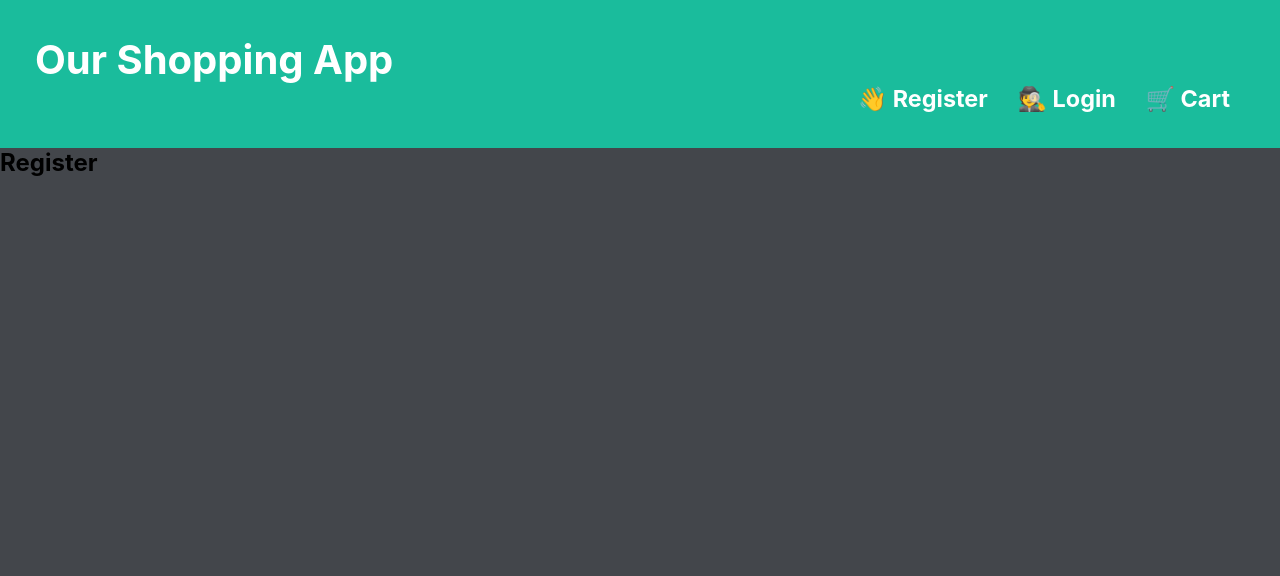
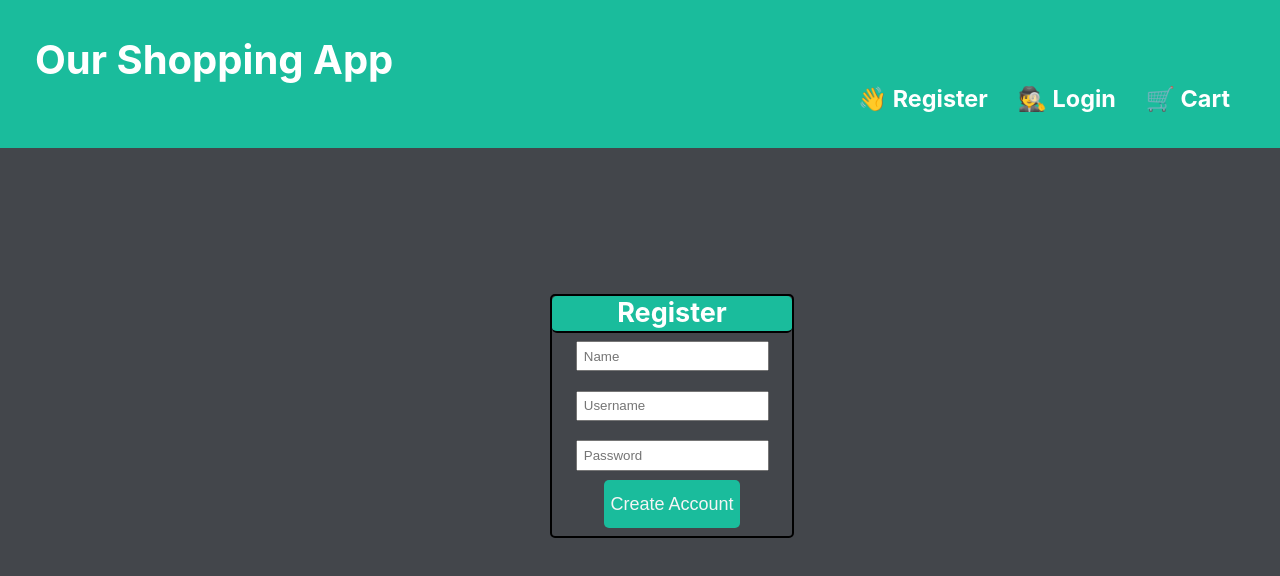
Before and after one commit to Sdsdsde2/phase-4-proj, a React (Create React App) app in the folder p4-frontend/: page /register in a window 1280 px wide. Shown: the top 576 px of the page. Built offline with nearby package versions, Linux system fonts and the light colour scheme; the HTML template or start-up script is replaced by a standard one.

Commit message:
register-and-login-form

```diff
--- a/p4-frontend/package.json
+++ b/p4-frontend/package.json
@@ -13,7 +13,7 @@
     "web-vitals": "^1.1.1"
   },
   "scripts": {
-    "start": "react-scripts start",
+    "start": "PORT=4004 react-scripts start",
     "build": "react-scripts build",
     "test": "react-scripts test",
     "eject": "react-scripts eject"
--- a/p4-frontend/src/components/header.js
+++ b/p4-frontend/src/components/header.js
@@ -1,5 +1,7 @@
 import React from 'react';
-import Main from './main'
+import Main from './main';
+import Register from './register';
+import Login from './login';
 
 import {
     BrowserRouter as Router,
@@ -45,14 +47,6 @@ function Home() {
     return <Main />;
 }
 
-function Register() {
-    return <h2>Register</h2>;
-}
-
-function Login() {
-    return <h2>Login</h2>;
-}
-
 function Cart() {
     return <h2>Cart</h2>;
 }
--- /dev/null
+++ b/p4-frontend/src/components/login.js
@@ -0,0 +1,20 @@
+import React from 'react';
+
+export default function Login() {
+    return (
+        <div className="login-card">
+            <div className="cardTitle">
+                <h2>Login</h2>
+            </div>
+            <form className="login-form">
+                <label>
+                    <input type="text" name="name" placeholder="Username" id="login-input"/>
+                </label>
+                <label>
+                    <input type="password" name="password" placeholder="Password" id="login-input"/>
+                </label>
+                <input type="submit" value="Login" id="submit" />
+            </form>
+        </div>
+    )
+}
--- a/p4-frontend/src/components/main.js
+++ b/p4-frontend/src/components/main.js
@@ -6,7 +6,7 @@ export default function Main(props) {
             <div className="cardTitle">
                 <h2>Ice Cream Cone</h2>
             </div>
-            <img src={'https://upload.wikimedia.org/wikipedia/commons/d/da/Strawberry_ice_cream_cone_%285076899310%29.jpg'} className="product-avatar" />
+            <img src={'https://upload.wikimedia.org/wikipedia/commons/d/da/Strawberry_ice_cream_cone_%285076899310%29.jpg'} alt="" className="product-avatar" />
             <p>$ 3.99</p>
             <p>3 Reviews</p>
             <button className="review-btn">Add to cart</button>
--- /dev/null
+++ b/p4-frontend/src/components/register.js
@@ -0,0 +1,23 @@
+import React from 'react';
+
+export default function Register() {
+    return (
+        <div className="register-card">
+            <div className="cardTitle">
+                <h2>Register</h2>
+            </div>
+            <form className="register-form">
+                <label>
+                    <input type="text" name="name" placeholder="Name" id="login-input"/>
+                </label>
+                <label>
+                    <input type="text" name="name" placeholder="Username" id="login-input"/>
+                </label>
+                <label>
+                    <input type="password" name="password" placeholder="Password" id="login-input"/>
+                </label>
+                <input type="submit" value="Create Account" id="submit" />
+            </form>
+        </div>
+    )
+}
--- a/p4-frontend/src/index.css
+++ b/p4-frontend/src/index.css
@@ -72,6 +72,7 @@ code {
   border-bottom: rgb(0, 0, 0) solid 2px;
   border-radius: 5px;
   font-size:18px;
+  padding-bottom: 1%;
 }
 
 button {
@@ -85,3 +86,71 @@ button {
   font-size: 18px;
   justify-self: center;
 }
+
+.register-card {
+  position: fixed;
+  top: 50%;
+  left: 50%;
+  transform: translate(-50%, -50%);
+  text-align: center;
+  color: white;
+  background: #43464B;
+  border: rgb(0, 0, 0) solid 2px;
+  width: 15rem;
+  height: 15rem;
+  display: inline-grid;
+  margin: 1rem 2rem;
+  border-radius: 5px;
+}
+
+.register-form {
+  position: relative;
+  top: -60%;
+  padding-top: 90%;
+  padding-left: 10%;
+  padding-right: 10%;
+}
+
+#login-input {
+  position: relative;
+  top: 20%;
+  padding: 3%;
+  margin-bottom: 10%;
+}
+
+#submit {
+  position: relative;
+  top: 15%;
+  background-color: #1abc9c;
+  border: none;
+  border-radius: 5px;
+  height: 3rem;
+  width: max-content;
+  color: whitesmoke;
+  font-size: 18px;
+  justify-self: center;
+}
+
+.login-card {
+  position: fixed;
+  top: 50%;
+  left: 50%;
+  transform: translate(-50%, -50%);
+  text-align: center;
+  color: white;
+  background: #43464B;
+  border: rgb(0, 0, 0) solid 2px;
+  width: 15rem;
+  height: 15rem;
+  display: inline-grid;
+  margin: 1rem 2rem;
+  border-radius: 5px;
+}
+
+.login-form {
+  position: relative;
+  top: -60%;
+  padding-top: 90%;
+  padding-left: 10%;
+  padding-right: 10%;
+}
```
